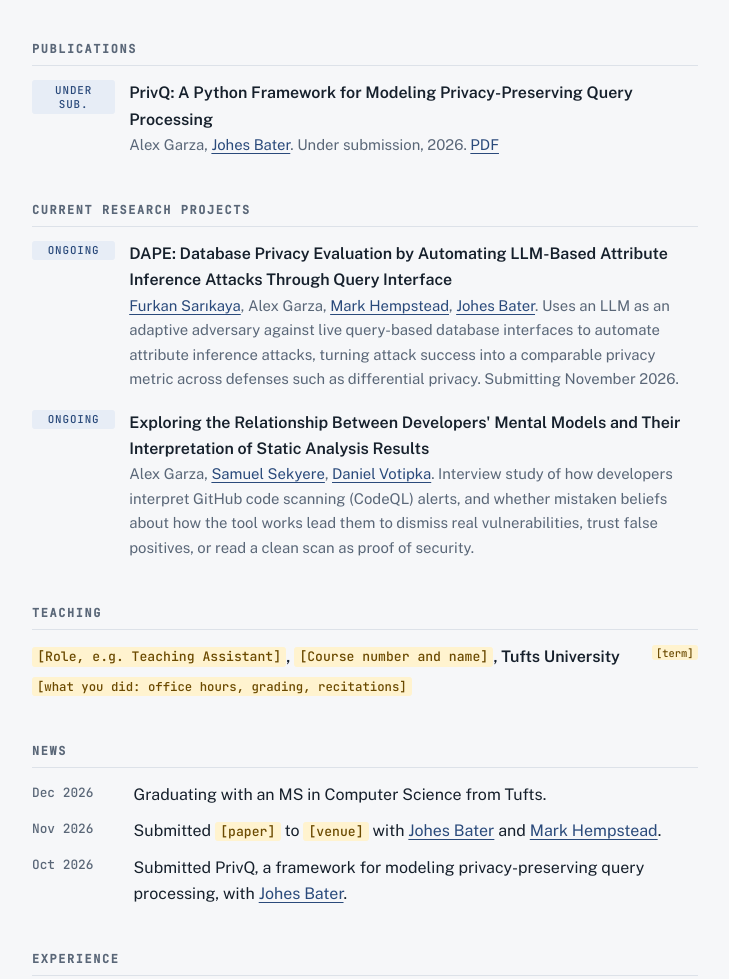
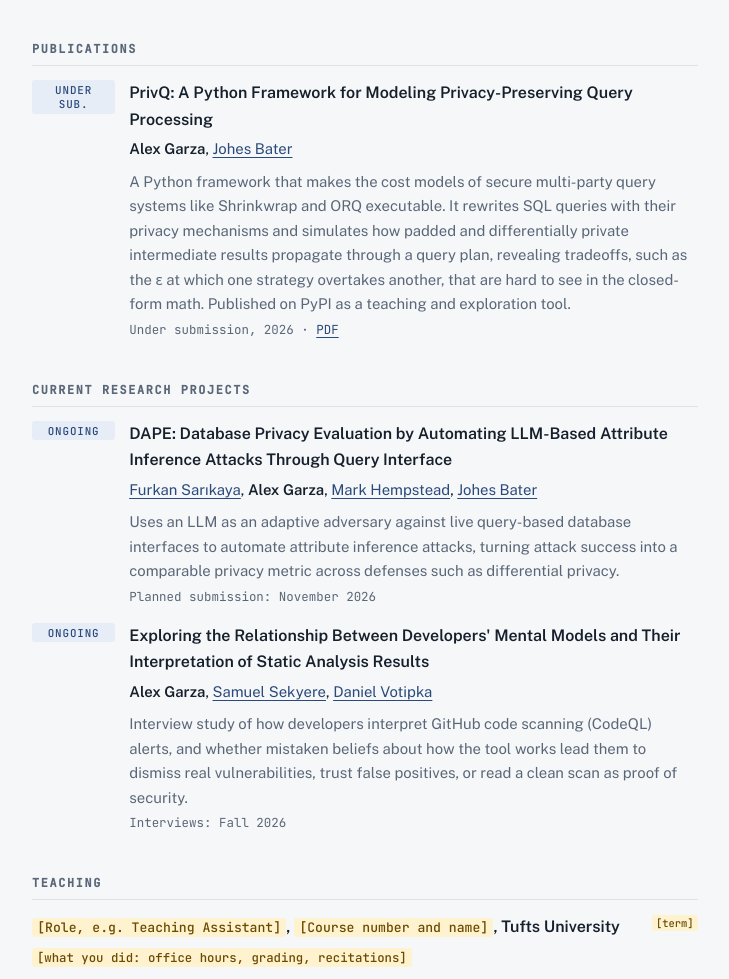
Before and after one commit to alex11garza/alex11garza.github.io, a plain HTML site: page index.html in a window 1280 px wide. Shown: the part 792-1771 px from the top of the page, without its empty margins (404-1133 px from the left). Drawn offline with nearby package versions, Linux system fonts and the light colour scheme.

Commit message:
Separate author lines from summaries; add PrivQ summary
Co-Authored-By: Claude Opus 5.5 <noreply@anthropic.com>
Claude-Session: https://claude.ai/code/session_015LUt37CxzG1jBL2QsjBJEJ

```diff
--- a/index.html
+++ b/index.html
@@ -53,7 +53,11 @@ p{margin:0}
 .tag{font:500 .68rem var(--mono);text-transform:uppercase;letter-spacing:.08em;color:var(--accent);background:var(--accent-soft);
   padding:.25em .5em;border-radius:3px;height:fit-content;text-align:center}
 .pub .t{font-weight:600}
-.pub .a{color:var(--muted);font-size:.93rem}
+.pbody{display:flex;flex-direction:column;gap:4px;min-width:0}
+.pub .a{font-size:.93rem;color:var(--ink)}
+.pub .a .me{font-weight:600}
+.pub .d{color:var(--muted);font-size:.93rem;margin-top:4px}
+.pub .m{font:400 .78rem var(--mono);color:var(--muted)}
 .entries{list-style:none;margin:0;padding:0;display:flex;flex-direction:column;gap:16px}
 .entry{display:grid;grid-template-columns:minmax(0,1fr) auto;gap:4px 16px}
 .entry .when{font:400 .8rem var(--mono);color:var(--muted);font-variant-numeric:tabular-nums;text-align:right}
@@ -113,15 +117,15 @@ footer{max-width:1040px;margin:0 auto;padding-block:0 40px;color:var(--muted);fo
     <section id="publications">
       <h2>Publications</h2>
       <ul class="pubs">
-        <li class="pub"><span class="tag">Under sub.</span><div><div class="t">PrivQ: A Python Framework for Modeling Privacy-Preserving Query Processing</div><div class="a">Alex Garza, <a href="https://engineering.tufts.edu/cs/people/faculty/johes-bater" target="_blank" rel="noopener">Johes Bater</a>. Under submission, 2026. <a href="papers/PrivQ_Garza_Bater.pdf" target="_blank" rel="noopener">PDF</a></div></div></li>
+        <li class="pub"><span class="tag">Under sub.</span><div class="pbody"><div class="t">PrivQ: A Python Framework for Modeling Privacy-Preserving Query Processing</div><div class="a"><strong class="me">Alex Garza</strong>, <a href="https://engineering.tufts.edu/cs/people/faculty/johes-bater" target="_blank" rel="noopener">Johes Bater</a></div><p class="d">A Python framework that makes the cost models of secure multi-party query systems like Shrinkwrap and ORQ executable. It rewrites SQL queries with their privacy mechanisms and simulates how padded and differentially private intermediate results propagate through a query plan, revealing tradeoffs, such as the ε at which one strategy overtakes another, that are hard to see in the closed-form math. Published on PyPI as a teaching and exploration tool.</p><div class="m">Under submission, 2026 · <a href="papers/PrivQ_Garza_Bater.pdf" target="_blank" rel="noopener">PDF</a></div></div></li>
       </ul>
     </section>
 
     <section id="current-research">
       <h2>Current research projects</h2>
       <ul class="pubs">
-        <li class="pub"><span class="tag">Ongoing</span><div><div class="t">DAPE: Database Privacy Evaluation by Automating LLM-Based Attribute Inference Attacks Through Query Interface</div><div class="a"><a href="https://www.linkedin.com/in/furkan-sarikaya/" target="_blank" rel="noopener">Furkan Sarıkaya</a>, Alex Garza, <a href="https://engineering.tufts.edu/ece/people/faculty/mark-hempstead" target="_blank" rel="noopener">Mark Hempstead</a>, <a href="https://engineering.tufts.edu/cs/people/faculty/johes-bater" target="_blank" rel="noopener">Johes Bater</a>. Uses an LLM as an adaptive adversary against live query-based database interfaces to automate attribute inference attacks, turning attack success into a comparable privacy metric across defenses such as differential privacy. Submitting November 2026.</div></div></li>
-        <li class="pub"><span class="tag">Ongoing</span><div><div class="t">Exploring the Relationship Between Developers' Mental Models and Their Interpretation of Static Analysis Results</div><div class="a">Alex Garza, <a href="https://www.linkedin.com/in/samuel-sekyere-79b3b7320/" target="_blank" rel="noopener">Samuel Sekyere</a>, <a href="https://engineering.tufts.edu/cs/people/faculty/daniel-votipka" target="_blank" rel="noopener">Daniel Votipka</a>. Interview study of how developers interpret GitHub code scanning (CodeQL) alerts, and whether mistaken beliefs about how the tool works lead them to dismiss real vulnerabilities, trust false positives, or read a clean scan as proof of security.</div></div></li>
+        <li class="pub"><span class="tag">Ongoing</span><div class="pbody"><div class="t">DAPE: Database Privacy Evaluation by Automating LLM-Based Attribute Inference Attacks Through Query Interface</div><div class="a"><a href="https://www.linkedin.com/in/furkan-sarikaya/" target="_blank" rel="noopener">Furkan Sarıkaya</a>, <strong class="me">Alex Garza</strong>, <a href="https://engineering.tufts.edu/ece/people/faculty/mark-hempstead" target="_blank" rel="noopener">Mark Hempstead</a>, <a href="https://engineering.tufts.edu/cs/people/faculty/johes-bater" target="_blank" rel="noopener">Johes Bater</a></div><p class="d">Uses an LLM as an adaptive adversary against live query-based database interfaces to automate attribute inference attacks, turning attack success into a comparable privacy metric across defenses such as differential privacy.</p><div class="m">Planned submission: November 2026</div></div></li>
+        <li class="pub"><span class="tag">Ongoing</span><div class="pbody"><div class="t">Exploring the Relationship Between Developers' Mental Models and Their Interpretation of Static Analysis Results</div><div class="a"><strong class="me">Alex Garza</strong>, <a href="https://www.linkedin.com/in/samuel-sekyere-79b3b7320/" target="_blank" rel="noopener">Samuel Sekyere</a>, <a href="https://engineering.tufts.edu/cs/people/faculty/daniel-votipka" target="_blank" rel="noopener">Daniel Votipka</a></div><p class="d">Interview study of how developers interpret GitHub code scanning (CodeQL) alerts, and whether mistaken beliefs about how the tool works lead them to dismiss real vulnerabilities, trust false positives, or read a clean scan as proof of security.</p><div class="m">Interviews: Fall 2026</div></div></li>
       </ul>
     </section>
 
```
